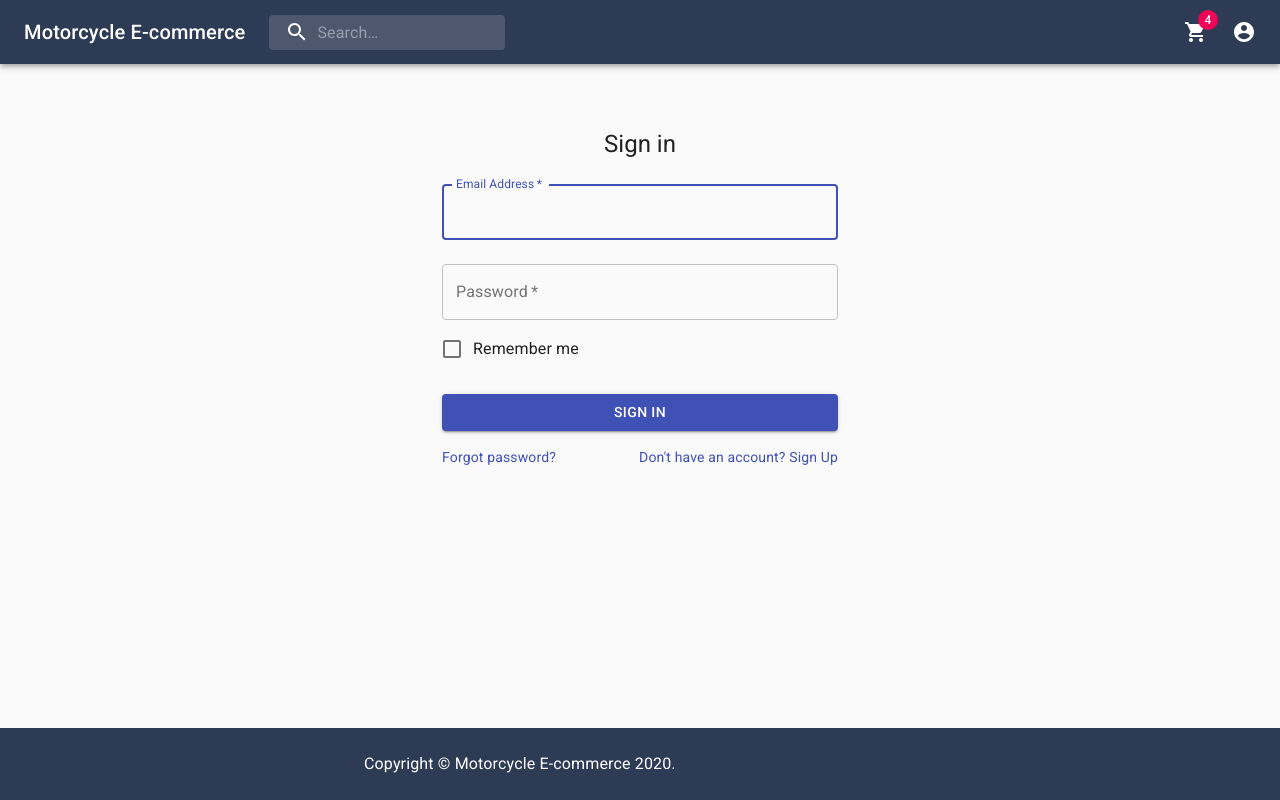
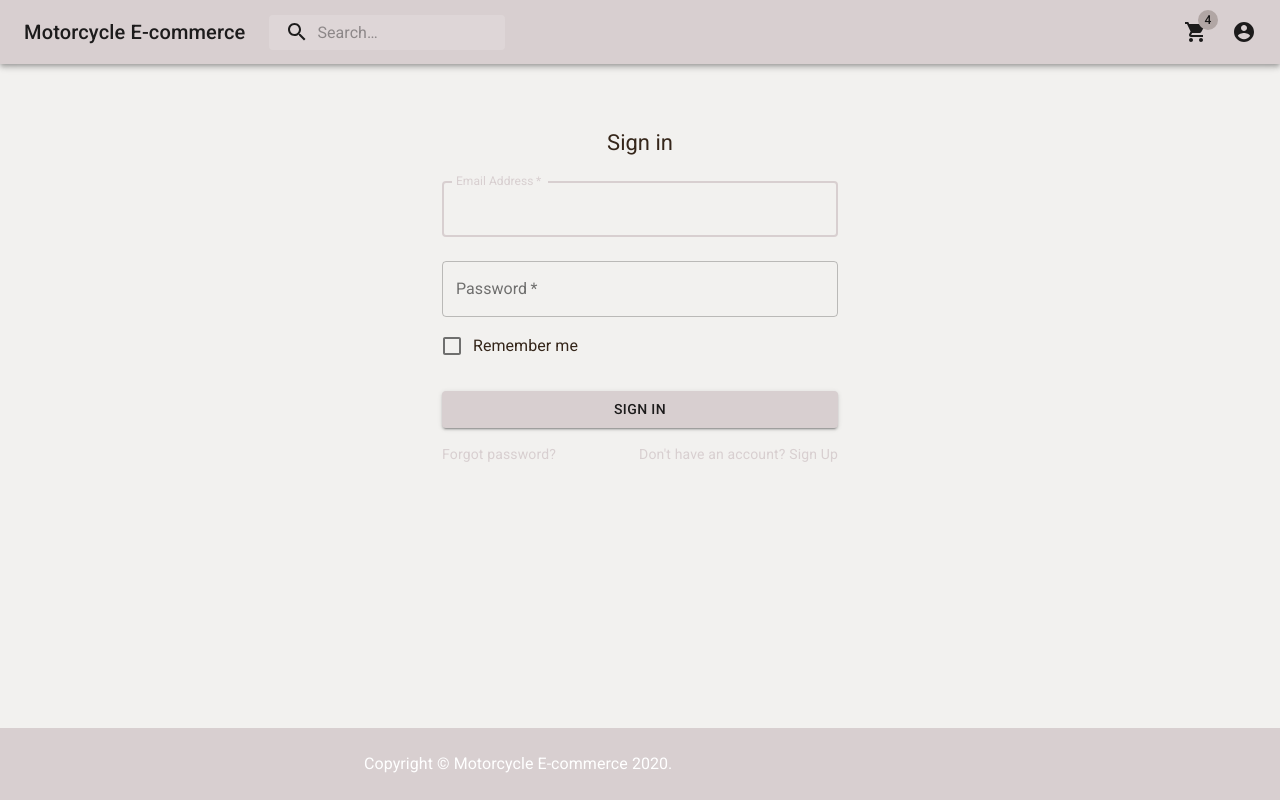
Before and after one commit to alexqgon93/E-commerce, a React (Create React App) app: page /login in a window 1280 px wide. Built offline with nearby package versions, Linux system fonts and the light colour scheme.

Commit message:
added new rediterection to categoies and some color to the pallete

```diff
--- a/package.json
+++ b/package.json
@@ -16,7 +16,6 @@
     "history": "^5.0.0",
     "node-sass": "^4.14.1",
     "react": "^16.13.1",
-    "react-bootstrap": "^1.3.0",
     "react-dom": "^16.13.1",
     "react-hook-form": "^6.9.2",
     "react-i18next": "^11.7.2",
@@ -25,6 +24,7 @@
     "react-router": "^5.2.0",
     "react-router-dom": "^6.0.0-beta.0",
     "react-scripts": "3.4.3",
+    "react-swipeable": "^5.5.1",
     "typescript": "^3.7.5",
     "yup": "^0.29.3"
   },
--- a/src/App.tsx
+++ b/src/App.tsx
@@ -1,7 +1,7 @@
 import React from 'react';
 import './App.css';
 import { Routes, Route } from 'react-router-dom';
-import Dashboard from './pages/Dashboard';
+import Dashboard from './pages/dashboard/Dashboard';
 import Categories from './pages/Categories';
 import Product from './pages/ProductPage';
 import Cart from './pages/Cart';
@@ -26,8 +26,8 @@ function App() {
           <Route path="/" element={<Dashboard />} />
           <Route path="/login" element={<LoginPage />} />
           <Route path="/register" element={<RegisterPage />} />
-          <Route path="/categories" element={<Categories />} />
-          <Route path="/product" element={<Product />} />
+          <Route path="/categories/:id" element={<Categories />} />
+          <Route path="/product/:id" element={<Product />} />
           <Route path="/cart" element={<Cart />} />
           <Route path="/profile" element={<GeneralProfile />} />
           <Route path="/adminpanel" element={<AdminPanel />} />
--- a/src/components/core/footer/footerStyle.tsx
+++ b/src/components/core/footer/footerStyle.tsx
@@ -4,7 +4,7 @@ const useStyles = makeStyles((theme) => ({
   footer: {
     padding: theme.spacing(3, 2),
     marginBottom: 'auto',
-    backgroundColor: '#2E3B55',
+    backgroundColor: theme.palette.primary.main,
     bottom: 0,
     position: 'fixed',
     width: '100%',
--- a/src/components/core/header/header.tsx
+++ b/src/components/core/header/header.tsx
@@ -86,7 +86,7 @@ export default function PrimarySearchAppBar() {
 
   return (
     <div className={classes.grow}>
-      <AppBar position="static" style={{ background: '#2E3B55' }}>
+      <AppBar position="static">
         <Toolbar>
           <Typography className={classes.title} variant="h6" noWrap>
             <div onClick={handelClickOnHome}>Motorcycle E-commerce</div>
--- a/src/index.tsx
+++ b/src/index.tsx
@@ -5,12 +5,16 @@ import App from './App';
 import * as serviceWorker from './serviceWorker';
 
 import { BrowserRouter } from 'react-router-dom';
+import { ThemeProvider } from '@material-ui/core/styles';
+import theme from './theme/theme';
 
 ReactDOM.render(
   <React.StrictMode>
-    <BrowserRouter>
-      <App />
-    </BrowserRouter>
+    <ThemeProvider theme={theme}>
+      <BrowserRouter>
+        <App />
+      </BrowserRouter>
+    </ThemeProvider>
   </React.StrictMode>,
   document.getElementById('root')
 );
--- a/src/pages/Categories.tsx
+++ b/src/pages/Categories.tsx
@@ -1,10 +1,11 @@
 import React, { ReactElement } from 'react';
+import { useParams } from 'react-router-dom';
 
 const Categories = (): ReactElement => {
-  // we need to make calls to get the products from one category
+  let { id } = useParams();
   return (
     <div>
-      <h1>Pagina de categorias</h1>
+      <h1>Pagina de categorias {id}</h1>
     </div>
   );
 };
--- a/src/pages/Dashboard.tsx
+++ /dev/null
@@ -1,56 +0,0 @@
-import { Button, CircularProgress, Paper } from '@material-ui/core';
-import React, { ReactElement } from 'react';
-import Carousel from 'react-material-ui-carousel';
-import { useQuery } from 'react-query';
-import { Categories, Products } from '../components/types';
-import { getAllCategories } from '../services/categories.service';
-import { getAllProducts } from '../services/products.service';
-
-const Dashboard = (): ReactElement => {
-  const {
-    isLoading: loadingCategories,
-    isError: errorCategories,
-    data: dataCategories,
-    error: errorMessageCategories,
-  } = useQuery<Array<Categories>>('getAllCategories', async () => getAllCategories());
-  const {
-    isLoading: loadingProducts,
-    isError: errorProducts,
-    data: dataProducts,
-    error: errorMessageProducts,
-  } = useQuery<Array<Products>>('getAllProducts', async () => getAllProducts());
-
-  if (loadingCategories || loadingProducts) {
-    return <CircularProgress />;
-  }
-
-  if (errorCategories || errorProducts) {
-    return <span>Error: {errorMessageCategories || errorMessageProducts}</span>;
-  }
-
-  return (
-    <div>
-      <h1>Seccion de Productos Destacados</h1>
-      <Carousel>
-        {dataProducts &&
-          dataProducts.map((item, i) => (
-            <Paper key={i}>
-              <h2>{item.name}</h2>
-              <p>{item.description}</p>
-              <Button className="CheckButton">Check it out!</Button>
-            </Paper>
-          ))}
-      </Carousel>
-      <h1>Categories</h1>
-      {dataCategories &&
-        dataCategories.map((todo) => (
-          <dl key={todo.id}>
-            <dt>{todo.name}</dt>
-            <dd>{todo.description}</dd>
-          </dl>
-        ))}
-    </div>
-  );
-};
-
-export default Dashboard;
--- a/src/pages/ProductPage.tsx
+++ b/src/pages/ProductPage.tsx
@@ -3,8 +3,10 @@ import React, { ReactElement } from 'react';
 import { useQuery } from 'react-query';
 import { Products } from '../components/types';
 import { getAllProducts } from '../services/products.service';
+import { useParams } from 'react-router-dom';
 
 const ProductPage = (): ReactElement => {
+  let { id } = useParams();
   const { isLoading, isError, error, data } = useQuery<Array<Products>>('getAllProducts', async () => getAllProducts());
 
   if (isLoading) {
--- /dev/null
+++ b/src/pages/dashboard/Dashboard.tsx
@@ -0,0 +1,93 @@
+import { Button, CircularProgress, Slide } from '@material-ui/core';
+import React, { ReactElement } from 'react';
+import Carousel from 'react-material-ui-carousel';
+import { useQuery } from 'react-query';
+import { Categories, Products } from '../../components/types';
+import { getAllCategories } from '../../services/categories.service';
+import { getAllProducts } from '../../services/products.service';
+import { useSwipeable } from 'react-swipeable';
+import useStyles from './DashboardStyles';
+
+function CarouselItem(props: any) {
+  const swipeHandlers = useSwipeable({
+    onSwipedLeft: () => props.next(),
+    onSwipedRight: () => props.prev(),
+  });
+
+  return props.display ? (
+    <div {...swipeHandlers} className="CarouselItem">
+      {props.animation === 'slide' ? (
+        <Slide
+          direction={props.active ? (props.isNext ? 'left' : 'right') : props.isNext ? 'right' : 'left'}
+          in={props.active}
+          timeout={props.timeout}
+        >
+          <div>{props.child}</div>
+        </Slide>
+      ) : (
+        <div>{props.child}</div>
+      )}
+    </div>
+  ) : null;
+}
+const Dashboard = (): ReactElement => {
+  const classes = useStyles();
+  const {
+    isLoading: loadingCategories,
+    isError: errorCategories,
+    data: dataCategories,
+    error: errorMessageCategories,
+  } = useQuery<Array<Categories>>('getAllCategories', async () => getAllCategories());
+  const {
+    isLoading: loadingProducts,
+    isError: errorProducts,
+    data: dataProducts,
+    error: errorMessageProducts,
+  } = useQuery<Array<Products>>('getAllProducts', async () => getAllProducts());
+
+  if (loadingCategories || loadingProducts) {
+    return <CircularProgress />;
+  }
+
+  if (errorCategories || errorProducts) {
+    return <span>Error: {errorMessageCategories || errorMessageProducts}</span>;
+  }
+
+  const handleClicOnCategory = (id: React.Key) => {
+    window.location.replace('/categories/' + id);
+  };
+
+  const handleClickOnProduct = (id: React.Key) => {
+    window.location.replace('/products/' + id);
+  };
+
+  return (
+    <div>
+      <h1>Seccion de Productos Destacados</h1>
+      <Carousel>
+        {dataProducts &&
+          dataProducts.map((item, i) => (
+            <img
+              src="https://images.unsplash.com/photo-1503023345310-bd7c1de61c7d?ixlib=rb-1.2.1&ixid=eyJhcHBfaWQiOjEyMDd9&w=1000&q=80"
+              key={i}
+            />
+          ))}
+      </Carousel>
+      <div className={classes.sectionCategories}>
+        <h1>Categories</h1>
+      </div>
+      {dataCategories &&
+        dataCategories.map((todo) => (
+          <dl key={todo.id}>
+            <dt>{todo.name}</dt>
+            <dd>{todo.description}</dd>
+            <Button title="get it" onClick={() => handleClicOnCategory(todo.id)}>
+              Click me
+            </Button>
+          </dl>
+        ))}
+    </div>
+  );
+};
+
+export default Dashboard;
--- /dev/null
+++ b/src/pages/dashboard/DashboardStyles.tsx
@@ -0,0 +1,14 @@
+import { createStyles, makeStyles, Theme } from '@material-ui/core';
+
+const useStyles = makeStyles((theme: Theme) =>
+  createStyles({
+    sectionCategories: {
+      marginTop: theme.spacing(6),
+      display: 'flex',
+      alignItems: 'center',
+      justifyContent: 'center',
+    },
+  })
+);
+
+export default useStyles;
--- /dev/null
+++ b/src/theme/theme.tsx
@@ -0,0 +1,45 @@
+import { createMuiTheme } from '@material-ui/core';
+
+const theme = createMuiTheme({
+  typography: {
+    h1: {
+      fontSize: '1.875rem',
+    },
+    h2: {
+      fontSize: '1.5625rem',
+    },
+    h3: {
+      fontSize: '1.5625rem',
+    },
+    h4: {
+      fontSize: '1.375rem',
+    },
+    h5: {
+      fontSize: '1.375rem',
+    },
+    body1: {
+      letterSpacing: '0.004rem',
+    },
+    body2: {
+      color: '#35261a',
+    },
+  },
+  palette: {
+    primary: {
+      dark: '#F2F1EF',
+      main: '#D8CFD0',
+    },
+    secondary: {
+      main: '#B1A6A4',
+      dark: '#413F3D',
+    },
+    error: {
+      main: '#ff5252',
+    },
+    background: {
+      default: '#F2F1EF',
+    },
+  },
+});
+
+export default theme;
```
Also changed, not shown: 1 other file (tests, documents, lock files or other folders).
